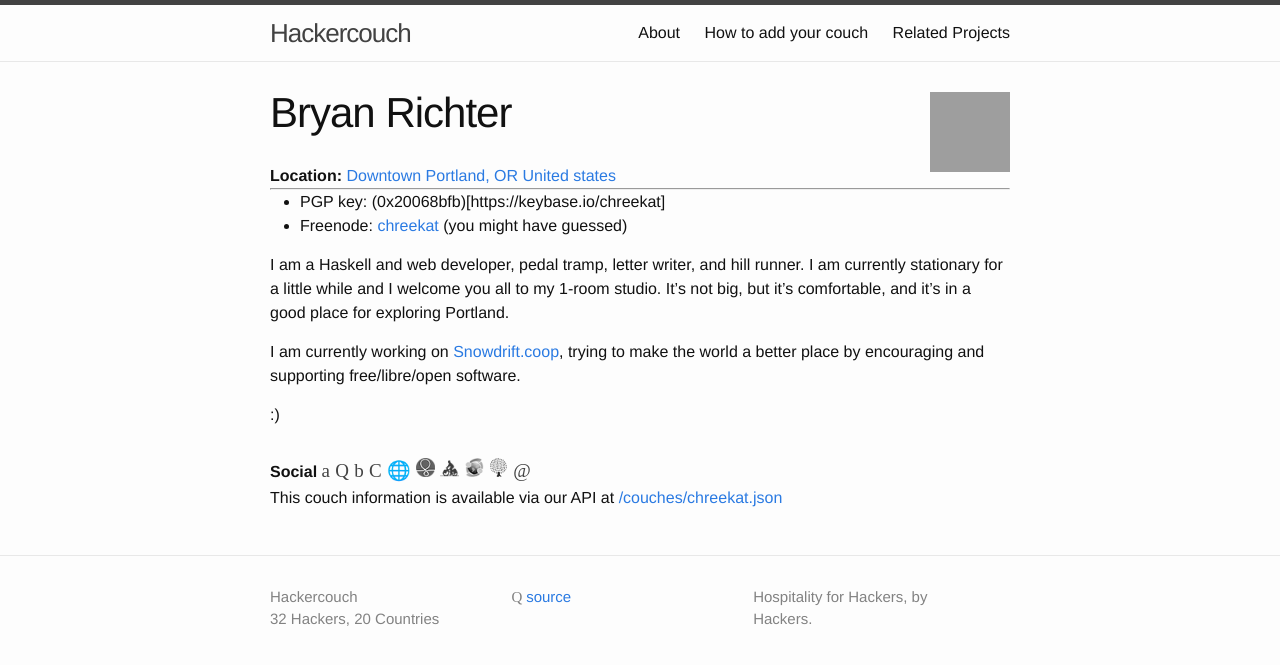
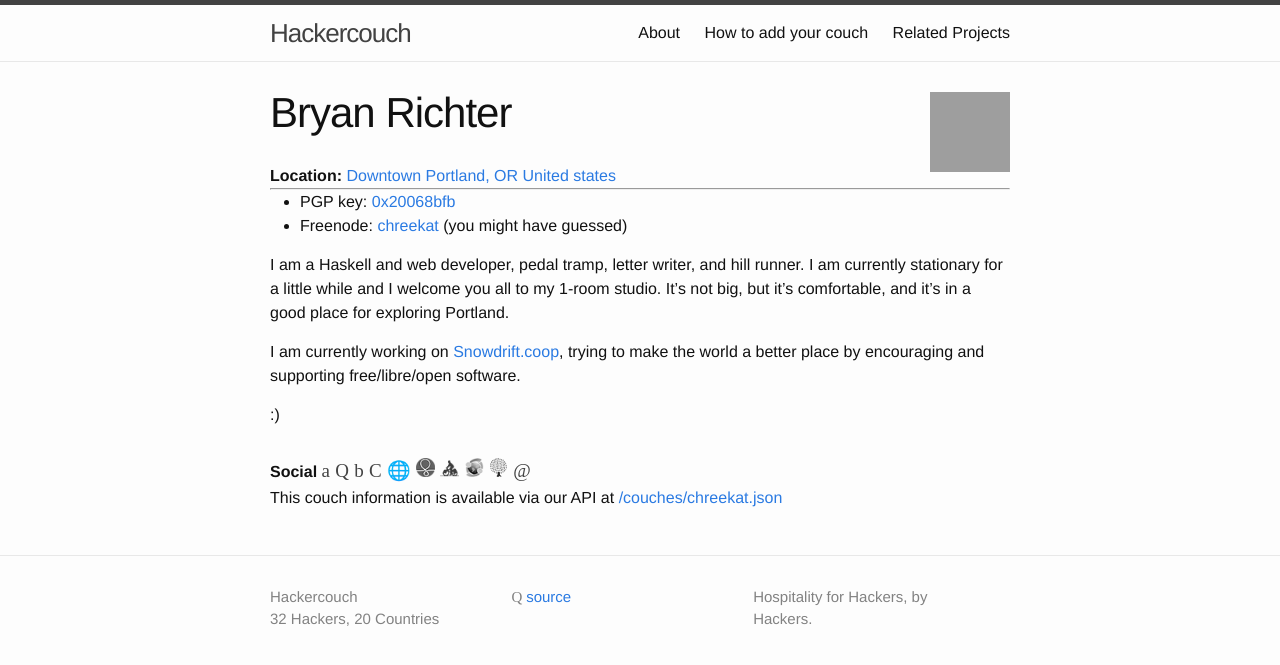
Before and after one commit to hackercouch/hackercouch, a Jekyll site: the page built from _couches/chreekat.md, in a window 1280 px wide. Shown: the top 665 px of the page. Built offline with Jekyll 4.4.1, drawn with Linux system fonts in a browser that asks for light colours; some web fonts are replaced; grey boxes are pictures that could not be loaded.

Commit message:
Markdown mistake

```diff
--- a/_couches/chreekat.md
+++ b/_couches/chreekat.md
@@ -15,7 +15,7 @@ trustroots: chreekat
 warmshowers: 26423
 ---
 
-* PGP key: (0x20068bfb)[https://keybase.io/chreekat]
+* PGP key: [0x20068bfb](https://keybase.io/chreekat)
 * Freenode: [chreekat](http://ircbrowse.net/nick/chreekat) (you might have guessed)
 
 I am a Haskell and web developer, pedal tramp, letter writer, and hill
```
